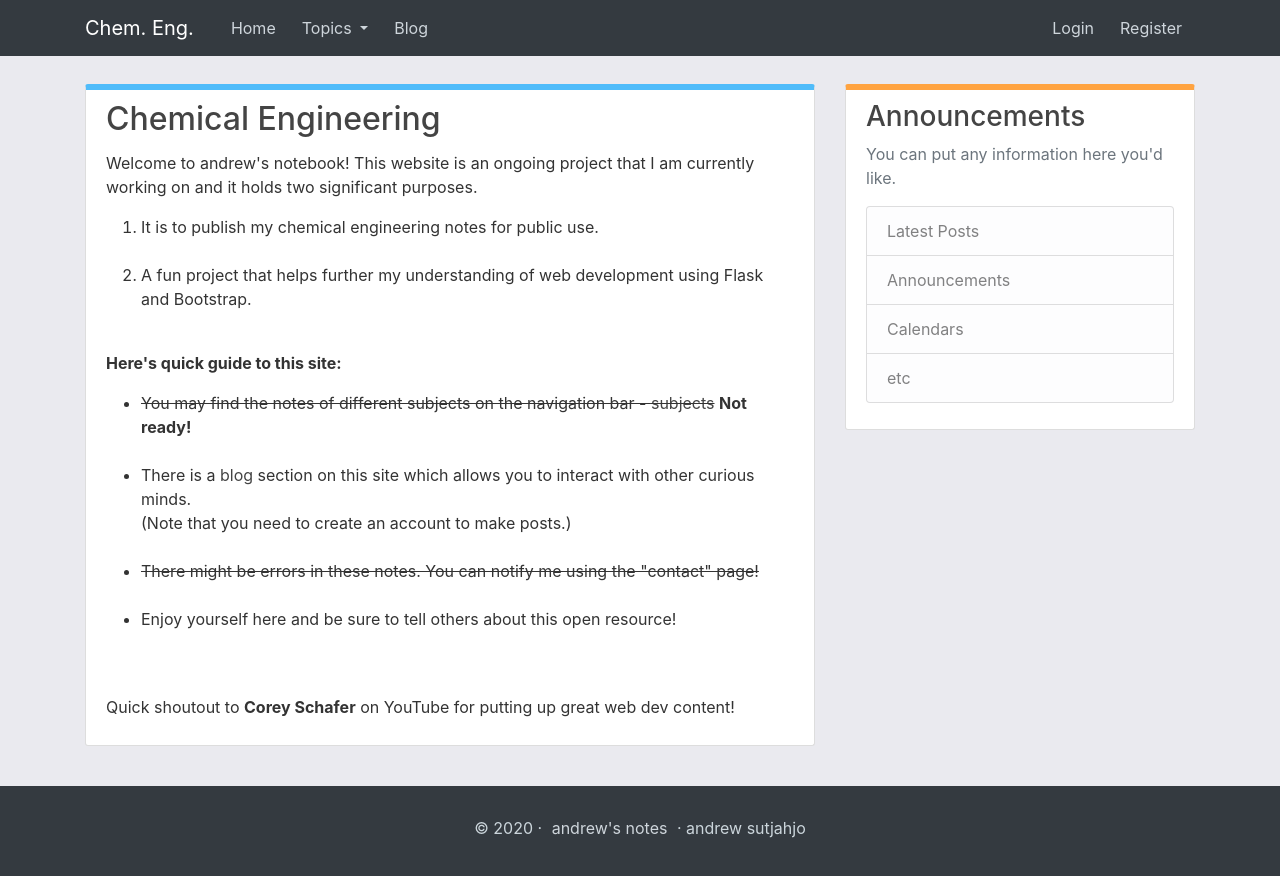
After one commit to Sutjahjo99/andrew-s_notes, a Flask app: page /subjects/cheme in a window 1280 px wide. The commit adds this page. Run offline with Flask 2, Linux system fonts and the light colour scheme; some libraries are stand-ins or nearby versions.

Commit message:
Addedd subject home page

```diff
--- a/flaskblog/main/routes.py
+++ b/flaskblog/main/routes.py
@@ -6,14 +6,14 @@ main = Blueprint('main', __name__)
 @main.route("/")
 @main.route("/home")
 def home():
-    return render_template('home.html', title="Home", sidebar=True, sb_ann=True)
+    return render_template('home.html', title="Home", sidebar=True, sb_ann=True, main="True")
 
 @main.route("/portfolio")
 def portfolio():
-    return render_template('portfolio.html', title='Portfolio', sidebar=True, sb_port=True)
+    return render_template('portfolio.html', title='Portfolio', sidebar=True, sb_port=True, main="True")
 
 @main.route("/blog")
 def blog():
     page = request.args.get('page', 1, type=int)
     posts = Post.query.order_by(Post.date_posted.desc()).paginate(page=page, per_page=5)
-    return render_template('blog.html', title='Blog',posts=posts, sidebar=True, sb_ann=True)
+    return render_template('blog.html', title='Blog',posts=posts, sidebar=True, sb_ann=True, main="True")
--- a/flaskblog/posts/routes.py
+++ b/flaskblog/posts/routes.py
@@ -11,12 +11,12 @@ posts = Blueprint('posts', __name__)
 def new_post():
     form = PostForm()
     if form.validate_on_submit():
-        post = Post(title=form.title.data, content=form.content.data, author=current_user, legend='New Post')
+        post = Post(title=form.title.data, content=form.content.data, author=current_user)
         db.session.add(post)
         db.session.commit()
         flash('Your post has been created!', 'success')
         return redirect(url_for('main.blog'))
-    return render_template('create_post.html', title='New Post', form=form)
+    return render_template('create_post.html', title='New Post', legend="New Post", form=form)
 
 @posts.route("/post/<int:post_id>")
 def post(post_id):
--- /dev/null
+++ b/flaskblog/subjects/routes_cheme.py
@@ -0,0 +1,9 @@
+from flask import render_template, request, Blueprint
+from flaskblog.models import Post
+
+cheme = Blueprint('cheme', __name__)
+
+
+@cheme.route("/subjects/cheme")
+def cheme_home():
+    return render_template('/subjects/cheme/cheme_home.html', title="Cheme Home", sidebar=True, sb_ann=True, subject_name="Chem. Eng.")
--- a/flaskblog/templates/layout.html
+++ b/flaskblog/templates/layout.html
@@ -36,7 +36,15 @@
     <header class="site-header">
         <nav class="navbar navbar-expand-md navbar-dark bg-steel fixed-top">
             <div class="container">
-                <a class="navbar-brand mr-4" href="/">andrew's notebook</a>
+                {% if main %}
+                <a class="navbar-brand mr-4" href="?">andrew's notebook</a>
+                {% else %}
+                    {% if topic %}
+                    <a class="navbar-brand mr-4" href="?">{{ subject_name }} - {{ topic_name }}</a>
+                    {% else %}
+                    <a class="navbar-brand mr-4" href="?">{{ subject_name }}</a>
+                    {% endif %}
+                {% endif %}
                 <button class="navbar-toggler" type="button" data-toggle="collapse" data-target="#navbarToggle" aria-controls="navbarToggle" aria-expanded="false" aria-label="Toggle navigation">
                     <span class="navbar-toggler-icon"></span>
                 </button>
@@ -44,6 +52,8 @@
                 <div class="collapse navbar-collapse" id="navbarToggle">
                     <div class="navbar-nav mr-auto">
                         <a class="nav-item nav-link" href="{{ url_for('main.home') }}">Home</a>
+                        <!-------------------- Change in navbar when in subject -------------------->
+                        {% if main %}
                         <a class="nav-item nav-link" href="{{ url_for('main.portfolio') }}">Portfolio</a>
                         <li class="nav-item dropdown">
                             <div class="animate-dropdown">
@@ -51,18 +61,19 @@
                                     Subjects
                                 </a>
                                 <div class="dropdown-menu">
-                                    <a class="dropdown-item" href="#">Chemistry</a>
+                                    <a class="dropdown-item" href="{{ url_for('chem.chem_home') }}">Chemistry</a>
                                     <div class="dropdown-divider"></div>
-                                    <a class="dropdown-item" href="#">Chemical Engineering</a>
+                                    <a class="dropdown-item" href="{{ url_for('cheme.cheme_home')}}">Chemical Engineering</a>
                                     <div class="dropdown-divider"></div>
-                                    <a class="dropdown-item" href="#">Mathematics</a>
+                                    <a class="dropdown-item" href="{{ url_for('math.math_home') }}">Mathematics</a>
                                     <div class="dropdown-divider"></div>
-                                    <a class="dropdown-item" href="#">Physics</a>
-                                    <!--<div class="dropdown-divider"></div>
-                                    <a class="dropdown-item" href="#">Something else here</a>-->
+                                    <a class="dropdown-item" href="{{ url_for('phys.phys_home')}}">Physics</a>
                                 </div>
                             </div>
                         </li>
+                        {% else %}
+                            {% block navbar %}{% endblock %}
+                        {% endif %}
                         <a class="nav-item nav-link" href="{{ url_for('main.blog') }}">Blog</a>
                     </div>
                     <!-- Navbar Right Side -->
--- /dev/null
+++ b/flaskblog/templates/subjects/cheme/cheme_home.html
@@ -0,0 +1,60 @@
+{% extends "layout.html" %}
+
+{% block navbar %}
+    <li class="nav-item dropdown">
+        <div class="animate-dropdown">
+            <a class="nav-link dropdown-toggle" href="#" id="navbarDropdown" role="button" data-toggle="dropdown" aria-haspopup="true" aria-expanded="false">
+                Topics
+            </a>
+            <div class="dropdown-menu">
+                <a class="dropdown-item" href="#">Thermodynamics</a>
+                <div class="dropdown-divider"></div>
+                <a class="dropdown-item" href="#">Mass & Energy Bal.</a>
+                <div class="dropdown-divider"></div>
+                <a class="dropdown-item" href="#">Fluid Mechanics</a>
+                <div class="dropdown-divider"></div>
+                <a class="dropdown-item" href="#">Heat & Mass Trans.</a>
+                <div class="dropdown-divider"></div>
+                <a class="dropdown-item" href="#">Chemical Reactions Eng.</a>
+                <div class="dropdown-divider"></div>
+                <a class="dropdown-item" href="#">Process Controls</a>
+            </div>
+        </div>
+    </li>
+{% endblock %}
+
+{% block content %}
+
+    <div class="content-section">
+        <h2 class="article-title">Chemical Engineering</h2>
+
+        <div class="article-content">
+
+            <p>
+            Welcome to andrew's notebook! This website is an ongoing project that I am currently working on and it holds two significant purposes.
+            </p>
+            <ol class="home-info" type="1">
+                <li> It is to publish my chemical engineering notes for public use. </li>
+                    <br>
+                <li> A fun project that helps further my understanding of web development using Flask and Bootstrap. </li>
+            </ol>
+
+            <br>
+            <p><b>Here's quick guide to this site:</b></p>
+
+            <ul class="home-info" type="">
+                <li> <strike>You may find the notes of different subjects on the navigation bar - <a href="{{url_for("main.blog")}}">subjects</a></strike> <b>Not ready!</b></li>
+                <br>
+                <li> There is a <a href="{{url_for("main.blog")}}">blog</a> section on this site which allows you to interact with other curious minds.<br>
+                     (Note that you need to create an account to make posts.) </li>
+                <br>
+                <li> <strike>There might be errors in these notes. You can notify me using the "contact" page!</strike> </li>
+                <br>
+                <li> Enjoy yourself here and be sure to tell others about this open resource! </li>
+            </ul>
+            <br><br>
+            <p>Quick shoutout to <b>Corey Schafer</b> on YouTube for putting up great web dev content!</p>
+        </div>
+    </div>
+
+{% endblock content %}
```
Also changed, not shown: flaskblog/__init__.py (+8 -0 lines), flaskblog/subjects/routes_chem.py (added, +9 -0 lines), flaskblog/subjects/routes_math.py (added, +9 -0 lines), flaskblog/subjects/routes_phys.py (added, +9 -0 lines), flaskblog/templates/subjects/chem/chem_home.html (added, +58 -0 lines), flaskblog/templates/subjects/math/math_home.html (added, +58 -0 lines), flaskblog/templates/subjects/phys/phys_home.html (added, +52 -0 lines), flaskblog/subjects/__init__.py (added).
